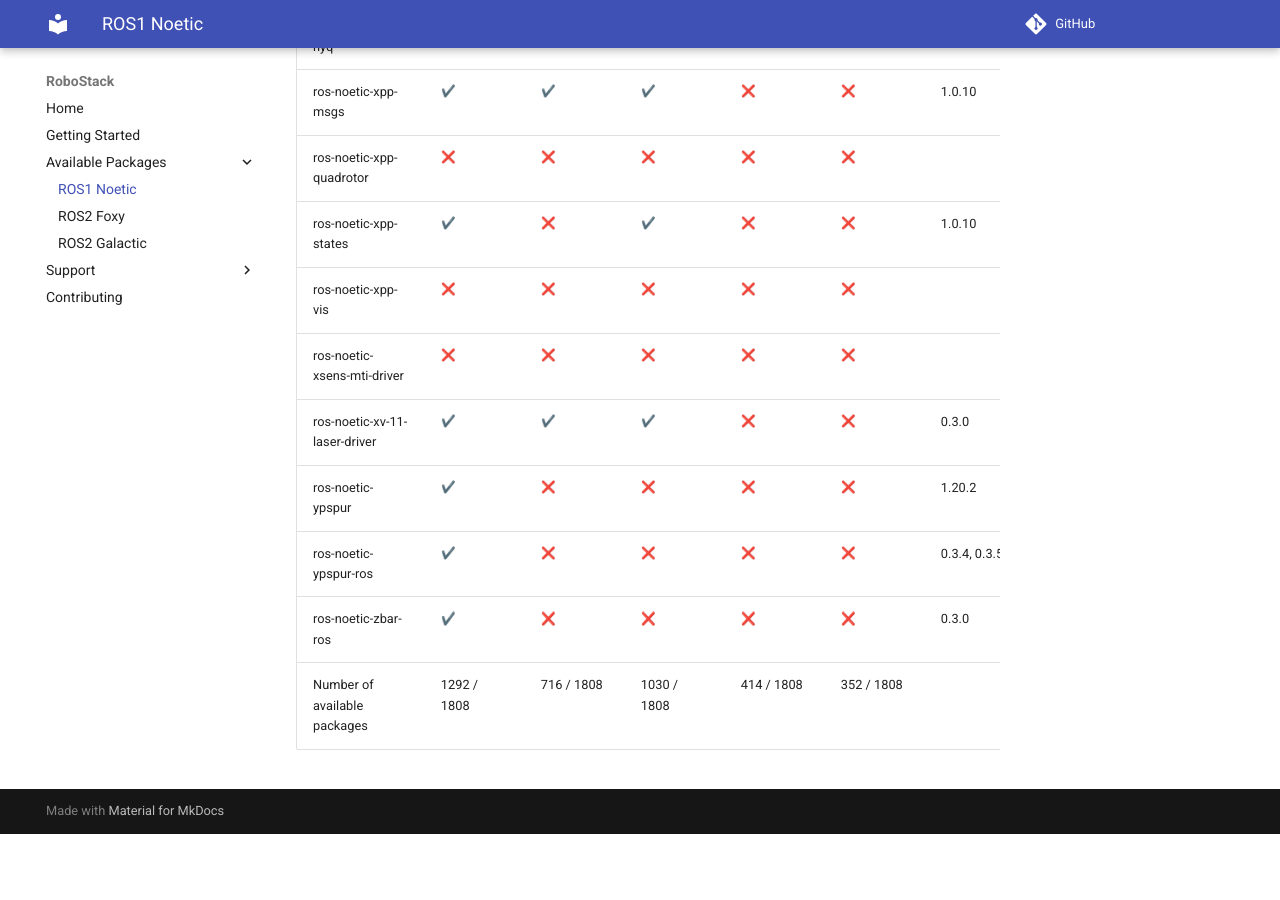
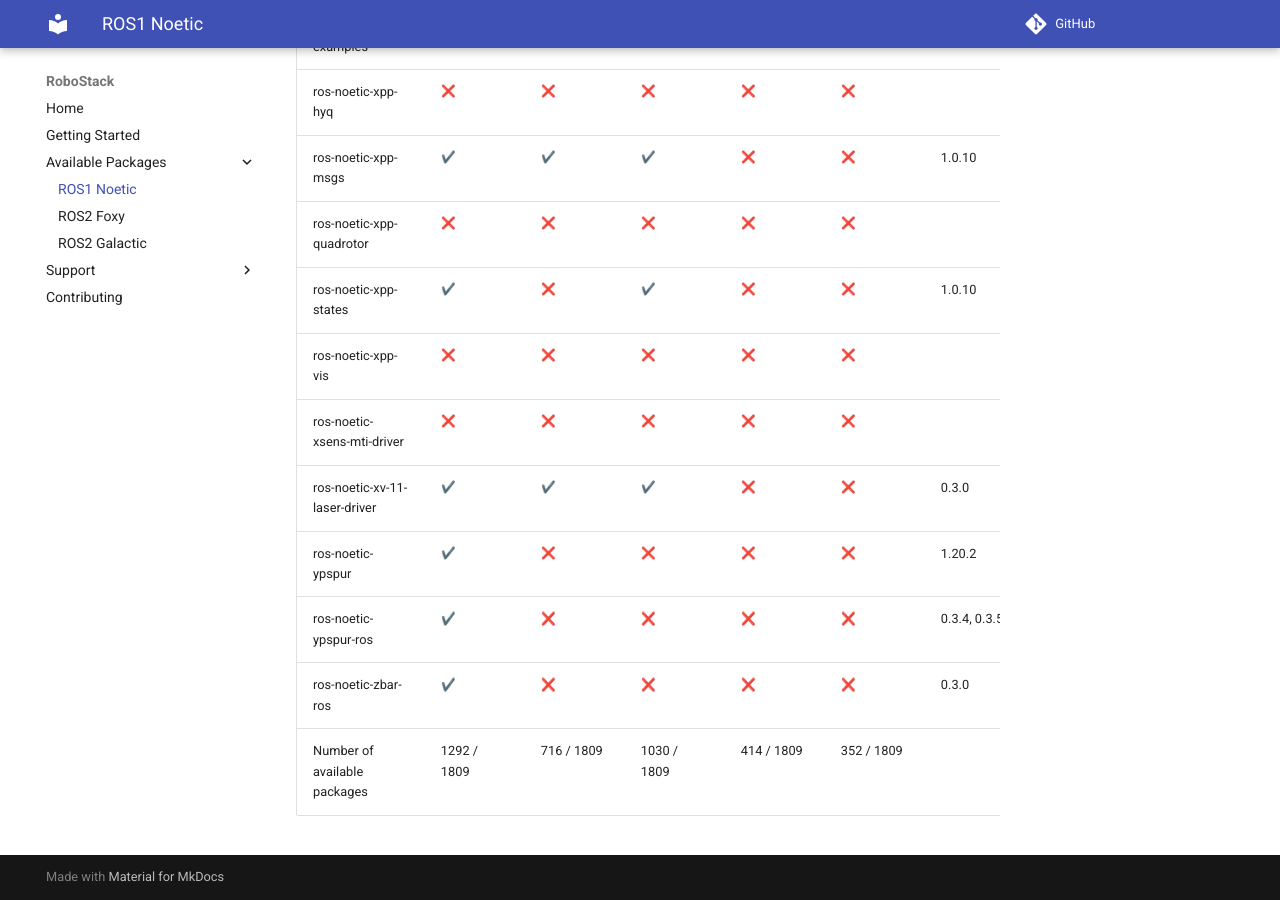
Before and after one commit to RoboStack/robostack.github.io, an MkDocs documentation site: the page built from docs/noetic.md, in a window 1280 px wide and 900 px high, scrolled down 131980 px. Built offline with MkDocs 1.6.1 and Material for MkDocs 9.7.7, drawn with Linux system fonts in a browser that asks for light colours; emoji names are drawn with the system emoji font; comment, search, counter and statistics services are not loaded; before the commit the page ends 132814 px from its top, so only the background shows below that; some of the changed text lies outside the part shown.

Commit message:
Update tables

```diff
--- a/docs/noetic.md
+++ b/docs/noetic.md
@@ -1808,4 +1809,4 @@
 | ros-noetic-ypspur | :heavy_check_mark: { data-sort='1' } | :x: { data-sort='0' } | :x: { data-sort='0' } | :x: { data-sort='0' } | :x: { data-sort='0' } | 1.20.2  |
 | ros-noetic-ypspur-ros | :heavy_check_mark: { data-sort='1' } | :x: { data-sort='0' } | :x: { data-sort='0' } | :x: { data-sort='0' } | :x: { data-sort='0' } | 0.3.4, 0.3.5  |
 | ros-noetic-zbar-ros | :heavy_check_mark: { data-sort='1' } | :x: { data-sort='0' } | :x: { data-sort='0' } | :x: { data-sort='0' } | :x: { data-sort='0' } | 0.3.0  |
-| Number of available packages |  1292 / 1808 | 716 / 1808 | 1030 / 1808 | 414 / 1808 | 352 / 1808 |
+| Number of available packages |  1292 / 1809 | 716 / 1809 | 1030 / 1809 | 414 / 1809 | 352 / 1809 |
```
Also changed, not shown: other parts of docs/noetic.md (+1 -0 lines), docs/foxy.md (+2 -1 lines).
